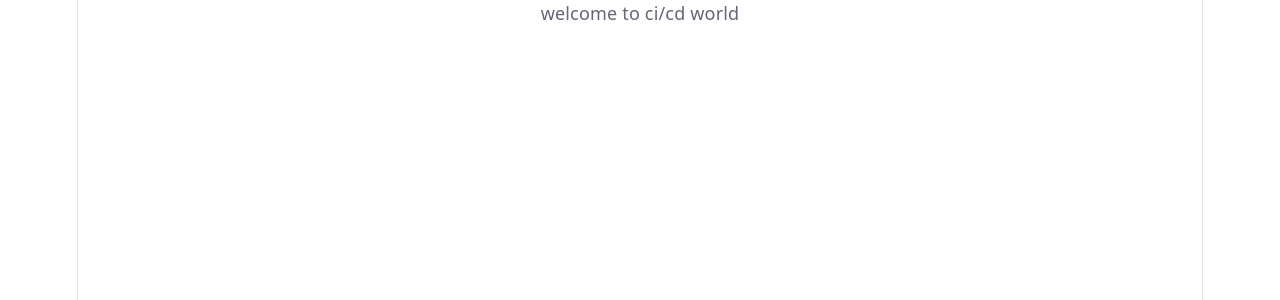
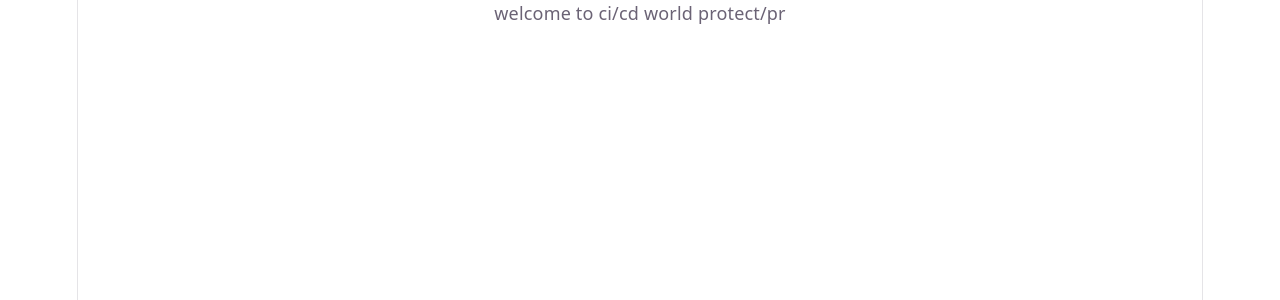
Before and after one commit to yumiaomiao2025/ci-lab, a Vue app: page / in a window 1280 px wide. Shown: the top 300 px of the page. Built offline with nearby package versions, Linux system fonts and the light colour scheme.

Commit message:
protect pr

```diff
--- a/src/components/HelloWorld.vue
+++ b/src/components/HelloWorld.vue
@@ -1,3 +1,4 @@
 <template>
   welcome to ci/cd world
+  protect/pr
 </template>
```
